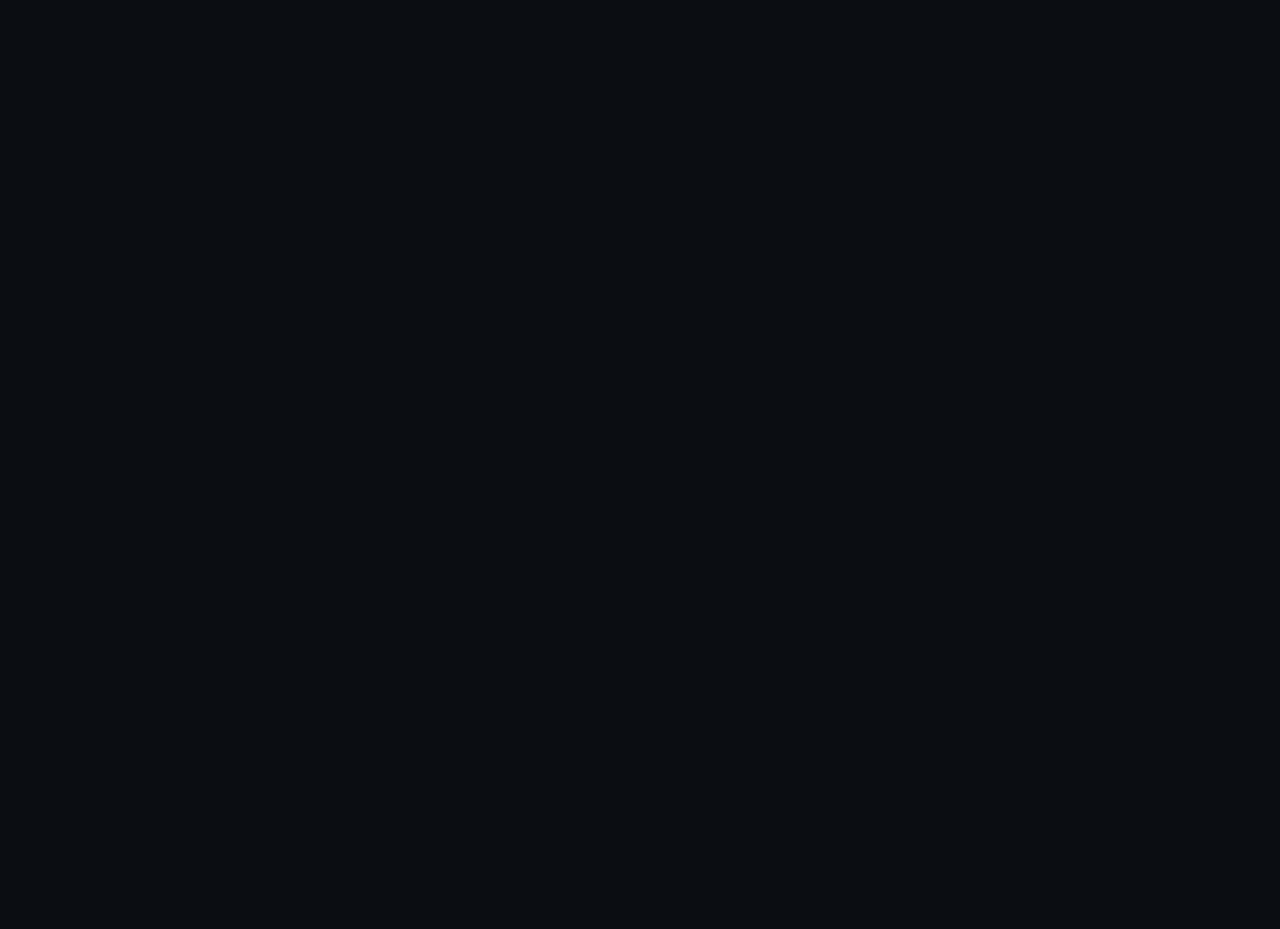
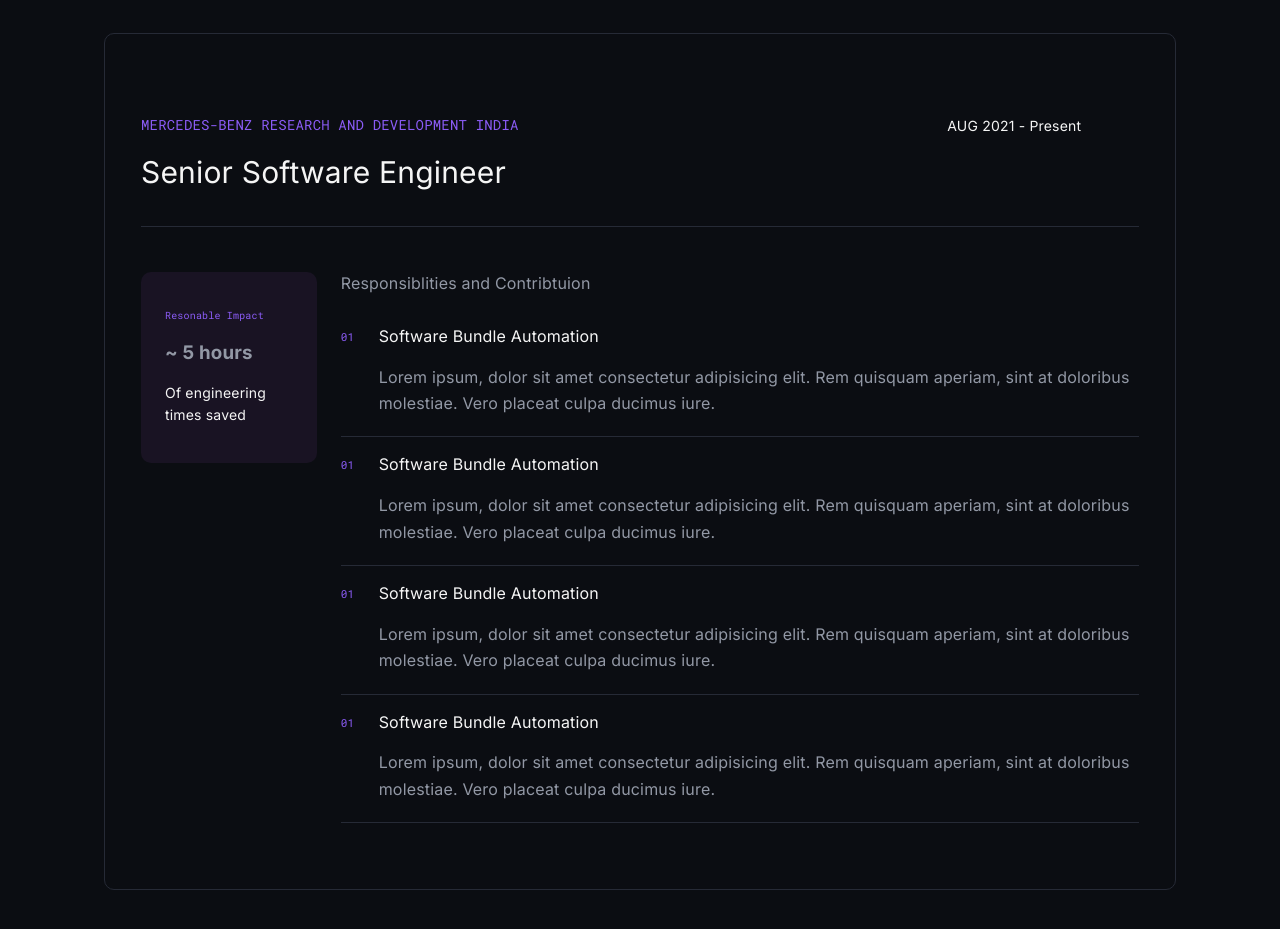
Before and after one commit to Abhishek-D-P/portfolio, a React (Vite) app in the folder portfolio-UI/: page / in a window 1280 px wide. Shown: the part 1673-2602 px from the top of the page. Before the commit the page ends 1609 px from the top, so only its background shows below. Built offline with nearby package versions, Linux system fonts and the light colour scheme.

Commit message:
experience page

```diff
--- /dev/null
+++ b/portfolio-UI/src/components/ExperienceCard.jsx
@@ -0,0 +1,35 @@
+import Text from "./Text"
+import ResponsiblityRow from "./ResponsibilityRow"
+import ImpactCard from "./ImpactCard"
+import '../static/css/components/ExperienceCard.css'
+
+function ExperienceCard(){
+    return (
+        <>
+            <div className="top-section">
+                <div className="left-section">
+                    <Text content="MERCEDES-BENZ RESEARCH AND DEVELOPMENT INDIA" type="caption" fontSize="14px"></Text>
+                    <Text content="Senior Software Engineer" type="heading" fontSize="30px"></Text>
+                </div>
+                <div className="duration">
+                    <Text type="heading" content="AUG 2021 - Present" fontSize="14px"></Text>
+                </div>
+            </div>
+            <div className="main-section">
+                <div className="highlight-section">
+                    <ImpactCard></ImpactCard>
+                    {/* <FocusArea></FocusArea> */}
+                </div>
+                <div className="responsiblity-section">
+                    <p> Responsiblities and Contribtuion</p>
+                        <ResponsiblityRow no="01" title="Software Bundle Automation" content = "Lorem ipsum, dolor sit amet consectetur adipisicing elit. Rem quisquam aperiam, sint at doloribus molestiae. Vero placeat culpa ducimus iure."></ResponsiblityRow>
+                        <ResponsiblityRow no="01" title="Software Bundle Automation" content = "Lorem ipsum, dolor sit amet consectetur adipisicing elit. Rem quisquam aperiam, sint at doloribus molestiae. Vero placeat culpa ducimus iure."></ResponsiblityRow>
+                        <ResponsiblityRow no="01" title="Software Bundle Automation" content = "Lorem ipsum, dolor sit amet consectetur adipisicing elit. Rem quisquam aperiam, sint at doloribus molestiae. Vero placeat culpa ducimus iure."></ResponsiblityRow>
+                        <ResponsiblityRow no="01" title="Software Bundle Automation" content = "Lorem ipsum, dolor sit amet consectetur adipisicing elit. Rem quisquam aperiam, sint at doloribus molestiae. Vero placeat culpa ducimus iure."></ResponsiblityRow>
+                </div>
+            </div>
+        </>
+    )
+}
+
+export default ExperienceCard
--- /dev/null
+++ b/portfolio-UI/src/components/ImpactCard.jsx
@@ -0,0 +1,18 @@
+import Text from "./Text"
+
+import '../static/css/components/ImpactCard.css'
+function ImpactCard(){
+
+
+    return(
+        <>
+            <div className="impact-card">
+                <Text type = "caption" content="Resonable Impact" fontSize="10px"></Text>
+                <h3 className="impact">~ 5 hours</h3>
+                <Text type = "heading" content = "Of engineering times saved" fontSize="14px"></Text>
+            </div>
+        </>
+    )
+}
+
+export default ImpactCard
--- /dev/null
+++ b/portfolio-UI/src/components/ResponsibilityRow.jsx
@@ -0,0 +1,19 @@
+import '../static/css/components/ResponsiblityRow.css'
+import Text from './Text'
+function ResponsiblityRow({no,title,content}){
+
+    return (
+        <>
+            <div className="row">
+                    <Text content={no} type = "caption" fontSize = "11px"></Text>
+                    <Text type="heading" content={title} ></Text>
+                <div className="responsibility">
+                    <Text type="paragraph" content= {content}></Text>
+                </div>
+            </div>
+
+        </>
+    )
+}
+
+export default ResponsiblityRow
--- a/portfolio-UI/src/pages/About.jsx
+++ b/portfolio-UI/src/pages/About.jsx
@@ -14,7 +14,7 @@ function About(){
 
                 </div>
                 <div className="about-right-section">
-                    <Text type = 'subheading' content = 'Lorem ipsum dolor sit amet consectetur adipisicing elit. Necessitatibus, culpa. Lorem ipsum dolor sit amet consectetur adipisicing elit. Necessitatibus, culpa.' fontSize='25px'></Text>
+                    <Text type = 'heading' content = 'Lorem ipsum dolor sit amet consectetur adipisicing elit. Necessitatibus, culpa. Lorem ipsum dolor sit amet consectetur adipisicing elit. Necessitatibus, culpa.' fontSize='25px'></Text>
                     <Text type = 'paragraph' content = 'Lorem ipsum dolor sit amet consectetur adipisicing elit. Necessitatibus, culpa. Lorem ipsum dolor sit amet consectetur adipisicing elit. Necessitatibus, culpa.' fontSize='17px'></Text>
                     <Interest value = 'Backend'></Interest>
                     <Interest value = 'AI'></Interest>
--- a/portfolio-UI/src/pages/Experience.jsx
+++ b/portfolio-UI/src/pages/Experience.jsx
@@ -1,4 +1,5 @@
 import Text from "../components/Text"
+import ExperienceCard from "../components/ExperienceCard"
 
 import '../static/css/pages/Experience.css'
 
@@ -8,8 +9,11 @@ function Experience(){
         <>
             <section className="experience" id = "experience">
                 <Text content="/ EXPERIENCE" type="caption" fontSize="11px"></Text>
-                <Text content="My engineering toolkit" type="heading" fontSize="50px"></Text>
-                <Text content="The right tools. A strong foundation. Systems built to last." type="paragraph" fontSize="15px"></Text>
+                <Text content="Building systems in the real world." type="heading" fontSize="50px"></Text>
+                <div className="experienceCard">
+                    <ExperienceCard></ExperienceCard>
+
+                </div>
             </section>
         </>
     )
--- /dev/null
+++ b/portfolio-UI/src/static/css/components/ExperienceCard.css
@@ -0,0 +1,16 @@
+
+.top-section{
+    display: grid;
+    grid-template-columns: 3fr 1fr;
+    border-bottom: 1px solid var(--border);
+}
+
+.duration{
+    text-align: center;
+}
+
+.main-section{
+    display: grid;
+    grid-template-columns: 1fr 5fr;
+    column-gap: 40px;
+}
--- /dev/null
+++ b/portfolio-UI/src/static/css/components/ImpactCard.css
@@ -0,0 +1,6 @@
+.impact-card{
+    background-color: #191323;
+    padding: 22px 24px;
+    border-radius: 10px;
+    width: 80%;
+}
--- /dev/null
+++ b/portfolio-UI/src/static/css/components/ResponsiblityRow.css
@@ -0,0 +1,15 @@
+.row{
+    display: grid;
+    grid-template-columns: 1fr 20fr;
+    align-items: center;
+    margin: 0;
+    border-bottom: 1px solid var(--border);
+}
+
+.responsibility{
+    display: flex;
+    flex-direction: column;
+    margin: 0;
+    grid-column: 2;
+    margin-bottom: 20px;
+}
--- a/portfolio-UI/src/static/css/components/Text.css
+++ b/portfolio-UI/src/static/css/components/Text.css
@@ -1,27 +1,24 @@
+div{
+    margin: 15px 0;
+}
+
 .heading{
     font-family: var(--heading);
     color: var(--text-pri);
     letter-spacing: -4%;
+    line-height: 155%;
 }
 
-.subheading {
-    font-family: var(--heading);
-    color: var(--text-pri);
-    letter-spacing: -4%;
-    margin: 15px 0;
-    line-height: 155%;
-}
 
 .paragraph{
     font-family: var(--heading);
     color: var(--text);
     letter-spacing: -4%;
-    margin: 15px 0;
     line-height: 165%;
+    margin: 0;
 }
 
 .caption{
     font-family: var(--mono);
     color: var(--accent);
-    margin: 7px 0;
 }
--- a/portfolio-UI/src/static/css/pages/Experience.css
+++ b/portfolio-UI/src/static/css/pages/Experience.css
@@ -1,3 +1,10 @@
 .experience{
     padding: 88px 96px;
 }
+
+.experienceCard{
+    padding: 36px 36px;
+    border: 1px solid var(--border);
+    border-radius: 10px;
+    margin-top: 25px;
+}
--- a/portfolio-UI/src/static/css/pages/Home.css
+++ b/portfolio-UI/src/static/css/pages/Home.css
@@ -3,7 +3,7 @@
 }
 
 .home-content{
-    padding: 96px 104px 52px 96px;
+    padding: 25px 104px 52px 96px;
     display: grid;
     grid-template-columns: 1fr 1fr;
 }
@@ -26,7 +26,7 @@
     justify-content: space-between;
     font-size: 10px;
     font-family: var(--mono);
-    margin-top: 50px;
+    margin-top: 0px;
 }
 
 .socials img{
```
